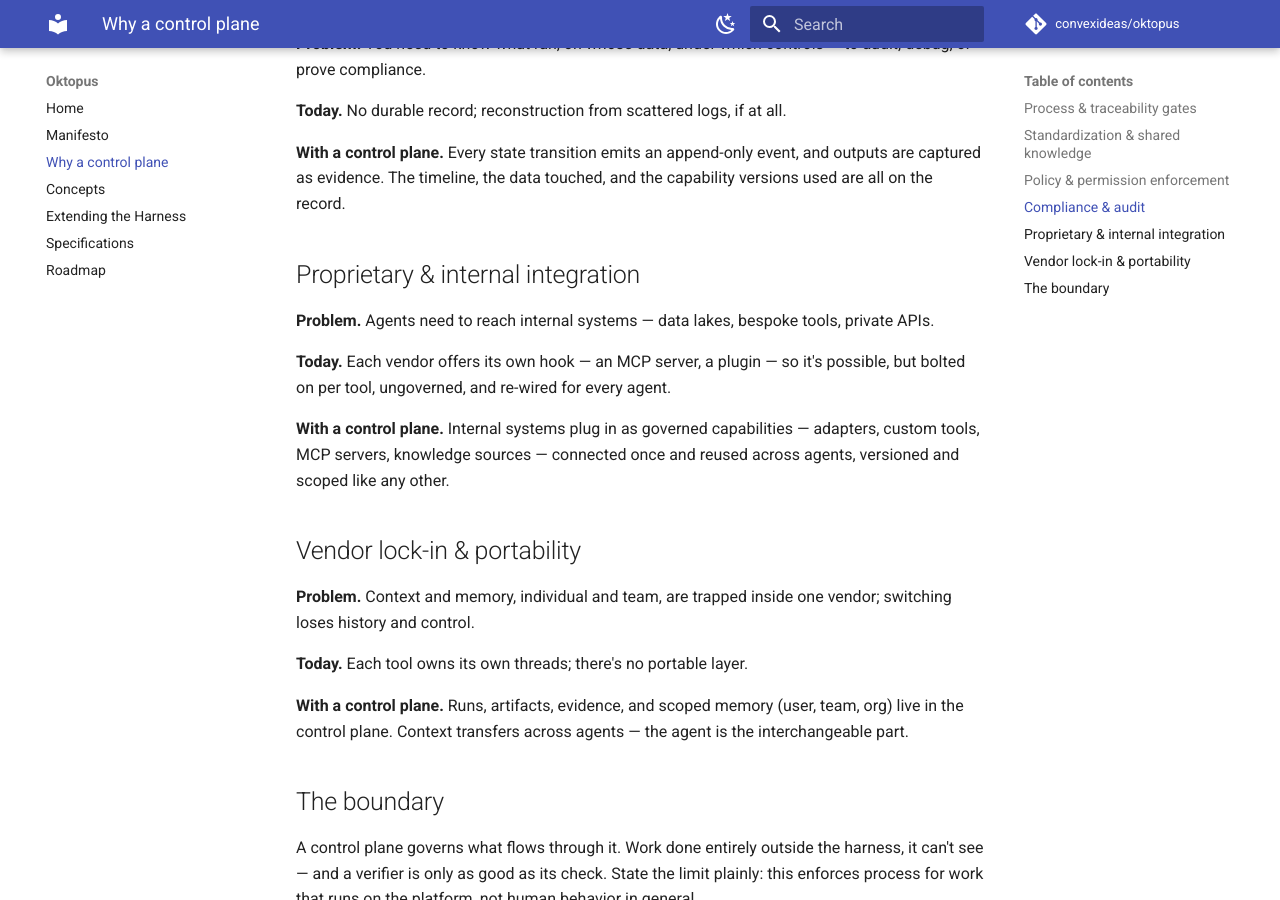
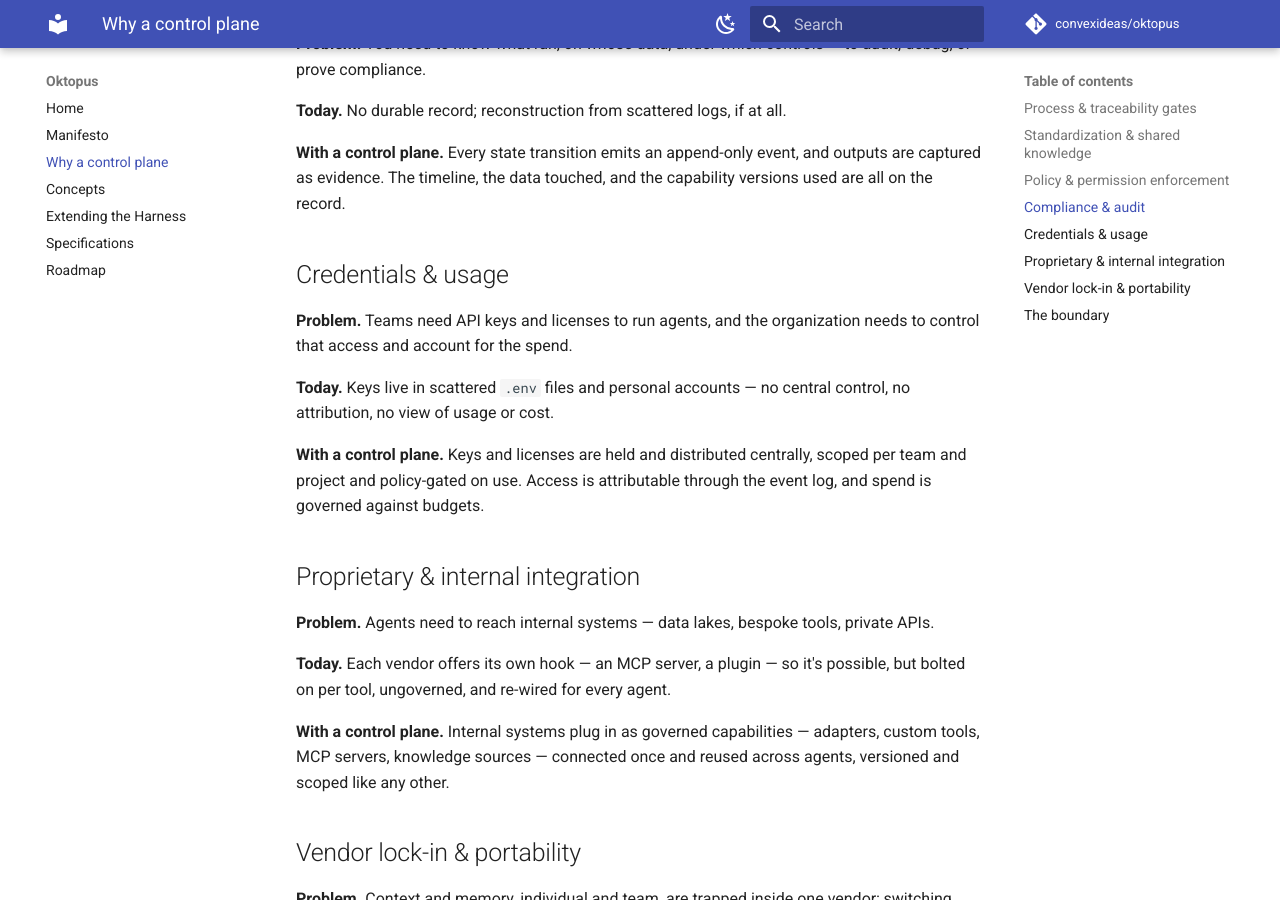
Before and after one commit to convexideas/oktopus, an MkDocs documentation site: the page built from docs/why.md, in a window 1280 px wide and 900 px high, scrolled down 1146 px. Built offline with MkDocs 1.6.1 and Material for MkDocs 9.7.7, drawn with Linux system fonts in a browser that asks for light colours; comment, search, counter and statistics services are not loaded.

Commit message:
docs: add centralized credential/license distribution + budget-governed usage (org-admin benefit)

```diff
--- a/docs/why.md
+++ b/docs/why.md
@@ -34,6 +34,14 @@ Agents are easy to adopt and hard to govern. Below are the problems organization
 
 **With a control plane.** Every state transition emits an append-only event, and outputs are captured as evidence. The timeline, the data touched, and the capability versions used are all on the record.
 
+## Credentials & usage
+
+**Problem.** Teams need API keys and licenses to run agents, and the organization needs to control that access and account for the spend.
+
+**Today.** Keys live in scattered `.env` files and personal accounts — no central control, no attribution, no view of usage or cost.
+
+**With a control plane.** Keys and licenses are held and distributed centrally, scoped per team and project and policy-gated on use. Access is attributable through the event log, and spend is governed against budgets.
+
 ## Proprietary & internal integration
 
 **Problem.** Agents need to reach internal systems — data lakes, bespoke tools, private APIs.
```
Also changed, not shown: docs/extending.md (+2 -2 lines), docs/manifesto.md (+1 -0 lines).
